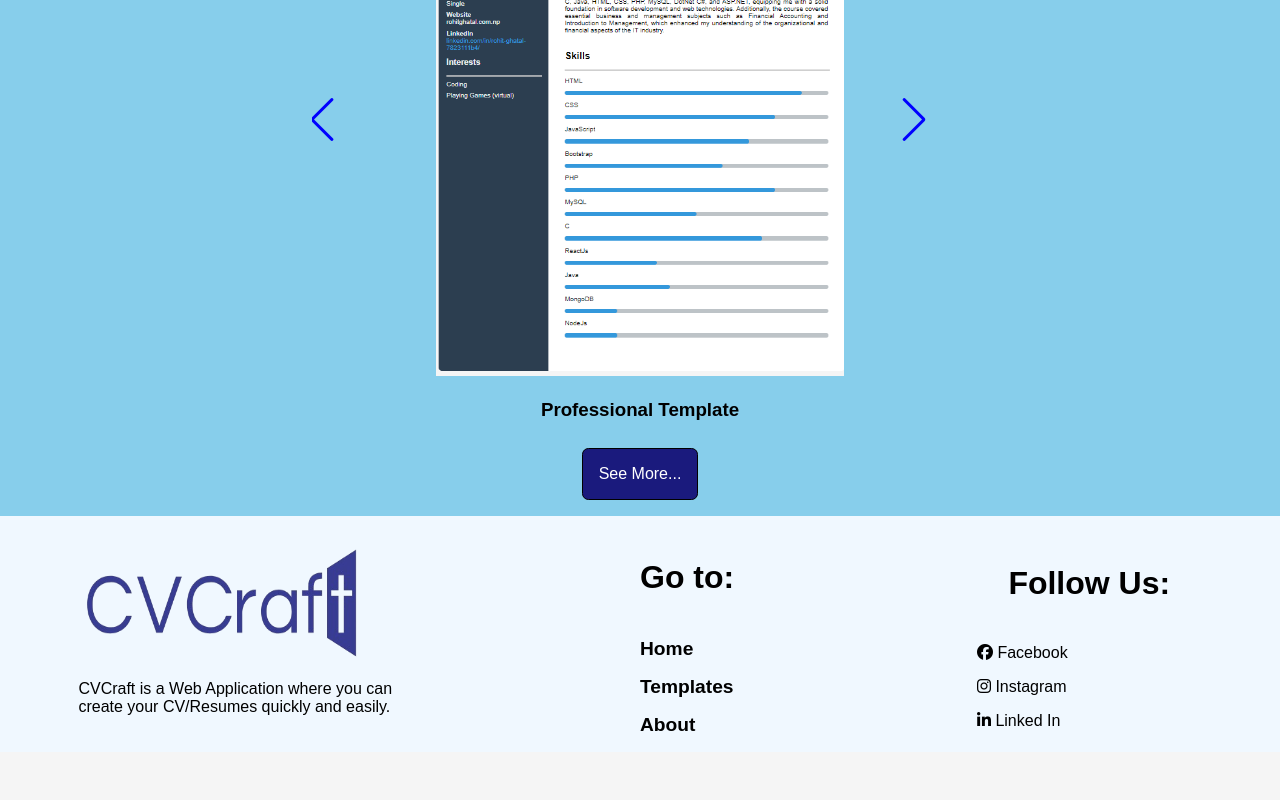
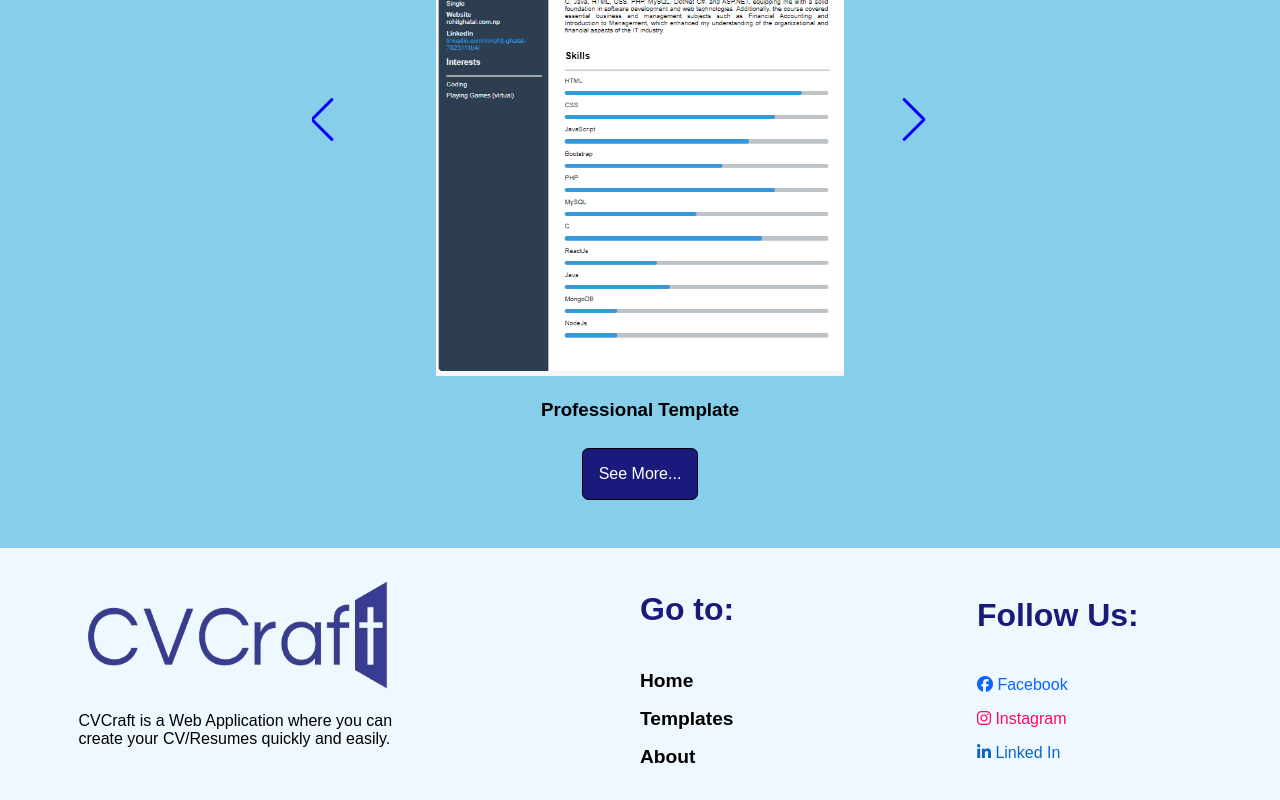
Before and after one commit to rohitghatal1/CVMaker-ReactJS, a React (Create React App) app: page / in a window 1280 px wide. Shown: the part 1558-2358 px from the top of the page. Before the commit the page ends 2310 px from the top, so only its background shows below. Built offline with nearby package versions, Linux system fonts and the light colour scheme.

Commit message:
added padding and hover effect on icons

```diff
--- a/src/components/Footer.js
+++ b/src/components/Footer.js
@@ -23,13 +23,13 @@ export default function Footer() {
             </div>
             <div className="socialSection">
                 <h2>Follow Us:</h2>
-                <div className="socialLinks">
+                <div className="socialLinks facebookIcon">
                     <span><i className='fab fa-facebook'></i> Facebook</span>
                 </div>
-                <div className="socialLinks">
+                <div className="socialLinks instagramIcon">
                     <span><i className='fab fa-instagram'></i> Instagram</span>
                 </div>
-                <div className="socialLinks">
+                <div className="socialLinks linkedInIcon">
                     <span><i className="fa-brands fa-linkedin-in"></i> Linked In</span>
                 </div>
             </div>
--- a/src/components/footer.css
+++ b/src/components/footer.css
@@ -1,6 +1,7 @@
 footer{
     background-color: aliceblue;
     padding: 1rem;
+    padding-bottom: 2rem;
 }
 
 .footerContainer{
@@ -28,7 +29,7 @@ footer{
 }
 
 .aboutApp .applogo{
-    width: 18rem;
+    width: 20rem;
     height: 8rem;
 }
 .aboutApp .applogo img{
@@ -43,6 +44,7 @@ footer{
     width: 30%;
 }
 .quickLinks h2{
+    color: #1a1a7d;
     font-size: 2rem;
     text-align: center;
 }
@@ -56,9 +58,21 @@ footer{
 
 .socialSection h2{
     font-size: 2rem;
-    text-align: center;
+    color: #1a1a7d;
 }
 .socialSection .socialLinks{
     cursor: pointer;
     font: 1.2rem
 }
+
+.socialSection .facebookIcon{
+    color: #0866ff;
+}
+
+.socialSection .instagramIcon{
+    color: #fb0c64;
+}
+
+.socialSection .linkedInIcon{
+    color: #0a66c2;
+}
--- a/src/components/templates.css
+++ b/src/components/templates.css
@@ -4,6 +4,7 @@
     text-align: center;
     position: relative;
     z-index: 3;
+    padding-bottom: 3rem;
 }
 
 .templatesSection h2{
```
